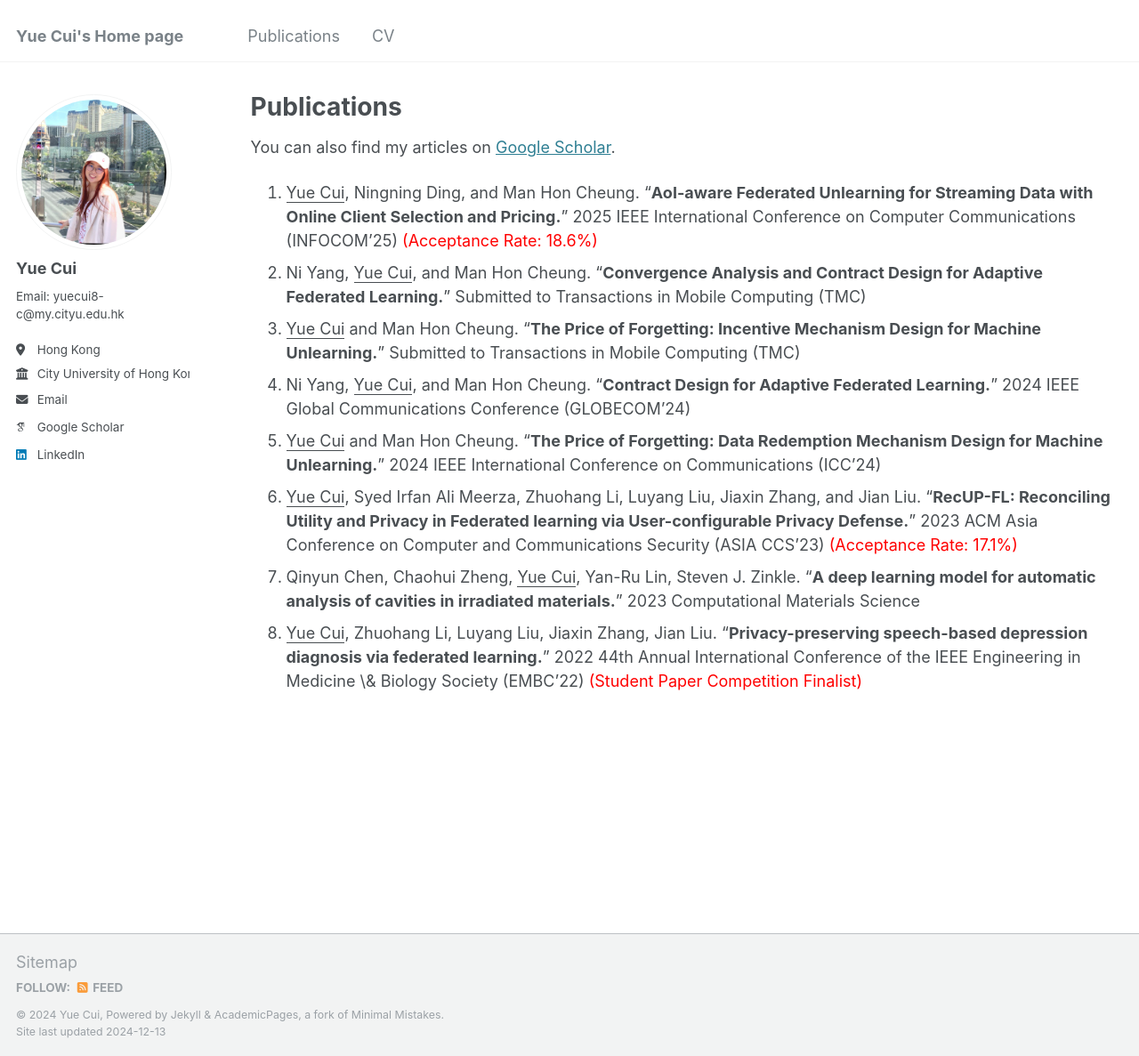
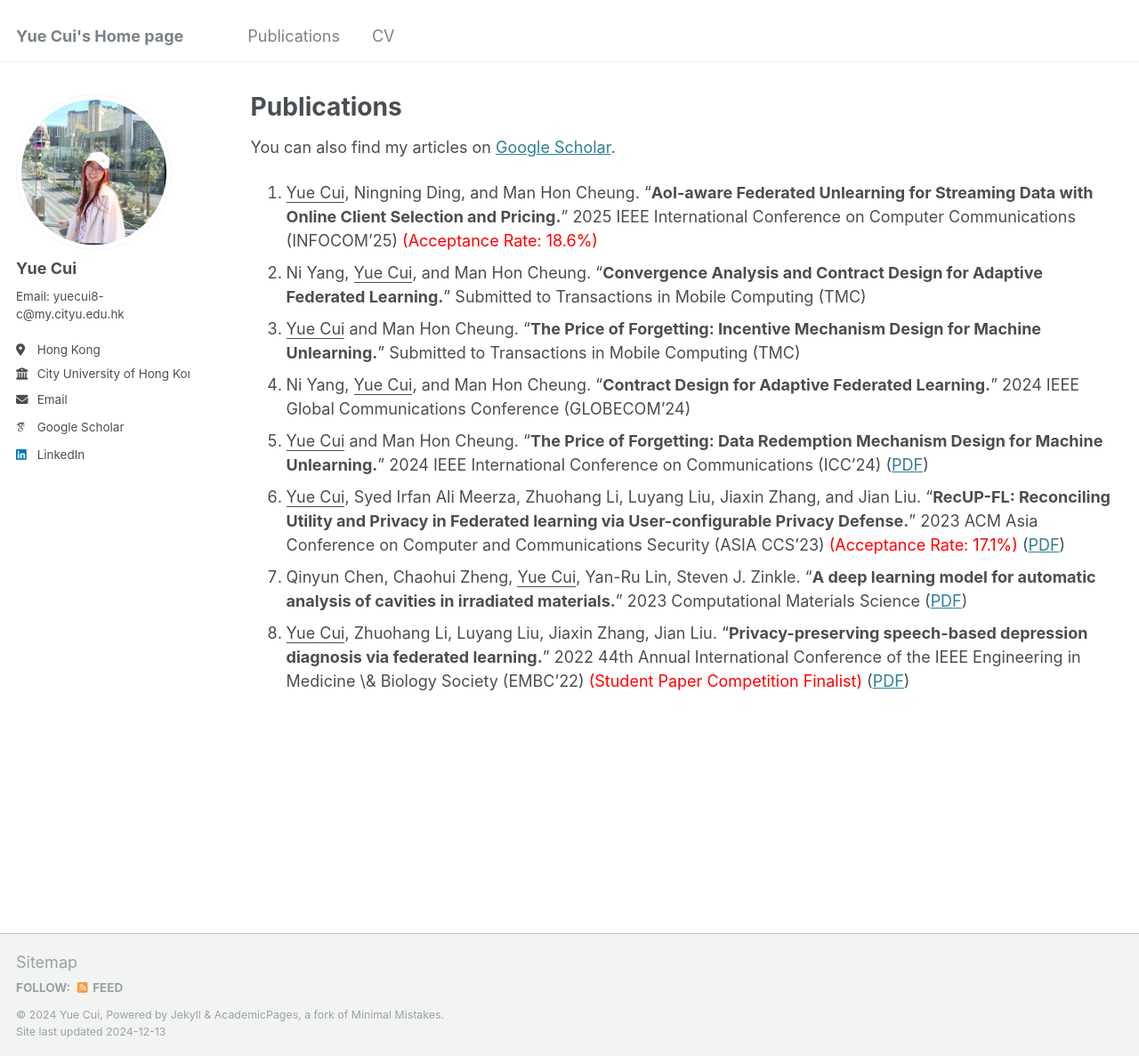
Before and after one commit to ycui26/ycui26.github.io, a Jekyll site: the page built from _pages/publications.md, in a window 1280 px wide and 1187 px high. Shown: the whole window at 89% size. Built offline with Jekyll 4.4.1, drawn with Linux system fonts in a browser that asks for light colours; some web fonts are replaced.

Commit message:
Update publications.md

```diff
--- a/_pages/publications.md
+++ b/_pages/publications.md
@@ -11,7 +11,7 @@ You can also find my articles on [Google Scholar](https://scholar.google.com/cit
 2. Ni Yang, <ins>Yue Cui</ins>, and Man Hon Cheung. “**Convergence Analysis and Contract Design for Adaptive Federated Learning.**” Submitted to Transactions in Mobile Computing (TMC)
 3. <ins>Yue Cui</ins> and Man Hon Cheung. “**The Price of Forgetting: Incentive Mechanism Design for Machine Unlearning.**” Submitted to Transactions in Mobile Computing (TMC)
 4. Ni Yang, <ins>Yue Cui</ins>, and Man Hon Cheung. “**Contract Design for Adaptive Federated Learning.**” 2024 IEEE Global Communications Conference (GLOBECOM'24)
-5. <ins>Yue Cui</ins> and Man Hon Cheung. “**The Price of Forgetting: Data Redemption Mechanism Design for Machine Unlearning.**” 2024 IEEE International Conference on Communications (ICC'24)
-6. <ins>Yue Cui</ins>, Syed Irfan Ali Meerza, Zhuohang Li, Luyang Liu, Jiaxin Zhang, and Jian Liu. "**RecUP-FL: Reconciling Utility and Privacy in Federated learning via User-configurable Privacy Defense.**" 2023 ACM Asia Conference on Computer and Communications Security (ASIA CCS'23) <span style="color:red">(Acceptance Rate: 17.1%)</span>
-7. Qinyun Chen, Chaohui Zheng, <ins>Yue Cui</ins>, Yan-Ru Lin, Steven J. Zinkle. "**A deep learning model for automatic analysis of cavities in irradiated materials.**" 2023 Computational Materials Science
-8. <ins>Yue Cui</ins>, Zhuohang Li, Luyang Liu, Jiaxin Zhang, Jian Liu. "**Privacy-preserving speech-based depression diagnosis via federated learning.**" 2022 44th Annual International Conference of the IEEE Engineering in Medicine \& Biology Society (EMBC'22) <span style="color:red">(Student Paper Competition Finalist)</span>
+5. <ins>Yue Cui</ins> and Man Hon Cheung. “**The Price of Forgetting: Data Redemption Mechanism Design for Machine Unlearning.**” 2024 IEEE International Conference on Communications (ICC'24) ([PDF](https://ieeexplore.ieee.org/abstract/document/10622287))
+6. <ins>Yue Cui</ins>, Syed Irfan Ali Meerza, Zhuohang Li, Luyang Liu, Jiaxin Zhang, and Jian Liu. "**RecUP-FL: Reconciling Utility and Privacy in Federated learning via User-configurable Privacy Defense.**" 2023 ACM Asia Conference on Computer and Communications Security (ASIA CCS'23) <span style="color:red">(Acceptance Rate: 17.1%)</span> ([PDF](https://dl.acm.org/doi/pdf/10.1145/3579856.3582819))
+7. Qinyun Chen, Chaohui Zheng, <ins>Yue Cui</ins>, Yan-Ru Lin, Steven J. Zinkle. "**A deep learning model for automatic analysis of cavities in irradiated materials.**" 2023 Computational Materials Science ([PDF](https://www.sciencedirect.com/science/article/abs/pii/S0927025623000678))
+8. <ins>Yue Cui</ins>, Zhuohang Li, Luyang Liu, Jiaxin Zhang, Jian Liu. "**Privacy-preserving speech-based depression diagnosis via federated learning.**" 2022 44th Annual International Conference of the IEEE Engineering in Medicine \& Biology Society (EMBC'22) <span style="color:red">(Student Paper Competition Finalist)</span> ([PDF](https://par.nsf.gov/servlets/purl/10386518))
```
